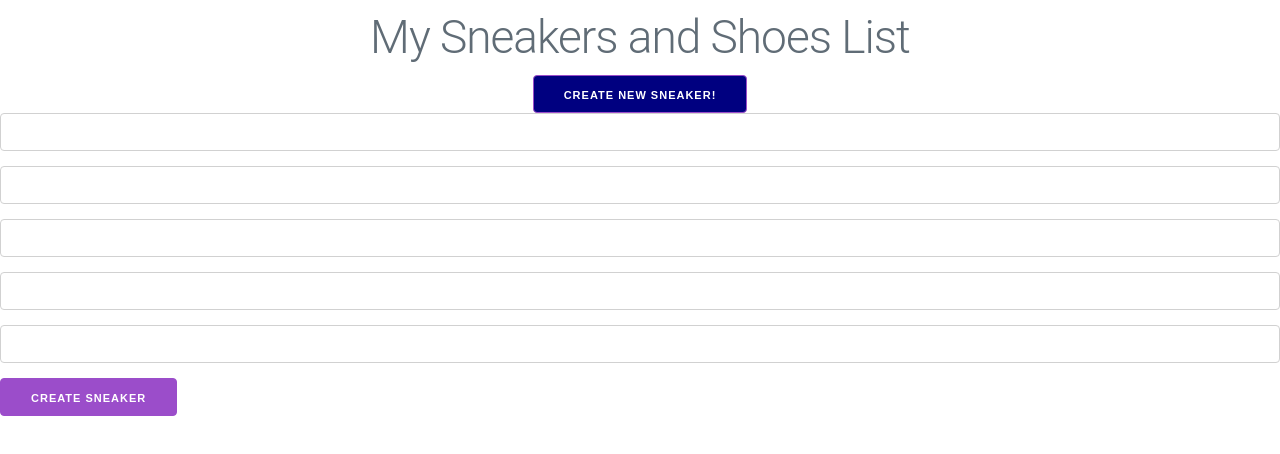
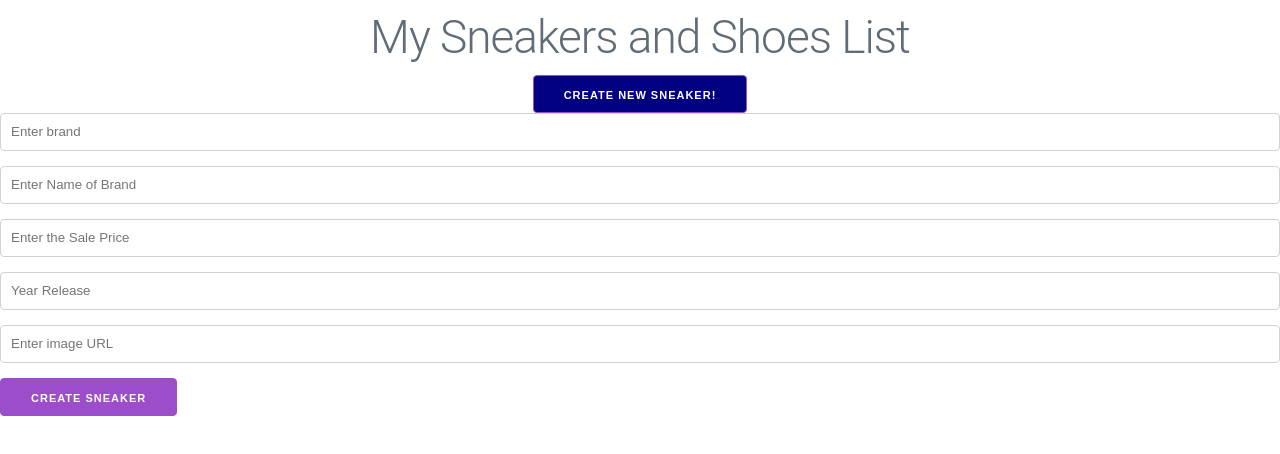
Before and after one commit to GuMarYae/project4_sneakers_app_frontend, a React (Create React App) app: page /new in a window 1280 px wide. Shown: the top 454 px of the page. Built offline with nearby package versions, Linux system fonts and the light colour scheme; no server answers.

Commit message:
placeholders check

```diff
--- a/src/pages/Form.js
+++ b/src/pages/Form.js
@@ -26,30 +26,35 @@ const Form = ({ initialSneaker, handleSubmit, buttonLabel }) => {
     <form onSubmit={handleSubmission}>
       <input
         type="text"
+        placeholder="Enter brand"
         onChange={handleChange}
         value={formData.brand}
         name="brand"
       />
       <input
         type="text"
+        placeholder="Enter Name of Brand"
         onChange={handleChange}
         value={formData.name}
         name="name"
       />
       <input
         type="text"
+        placeholder="Enter the Sale Price"
         onChange={handleChange}
         value={formData.cost}
         name="cost"
       />
       <input
         type="text"
+        placeholder="Year Release"
         onChange={handleChange}
         value={formData.year}
         name="year"
       />
       <input
         type="text"
+        placeholder="Enter image URL"
         onChange={handleChange}
         value={formData.image}
         name="image"
```
